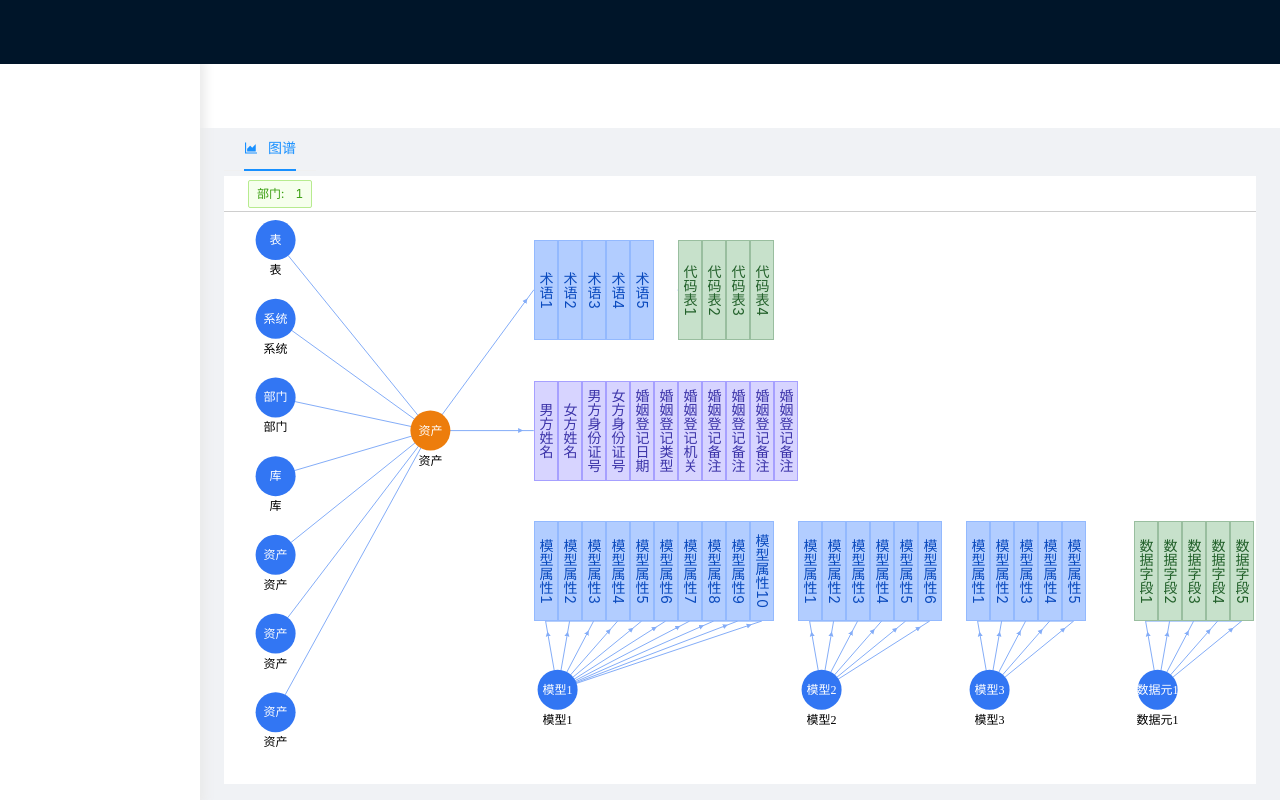
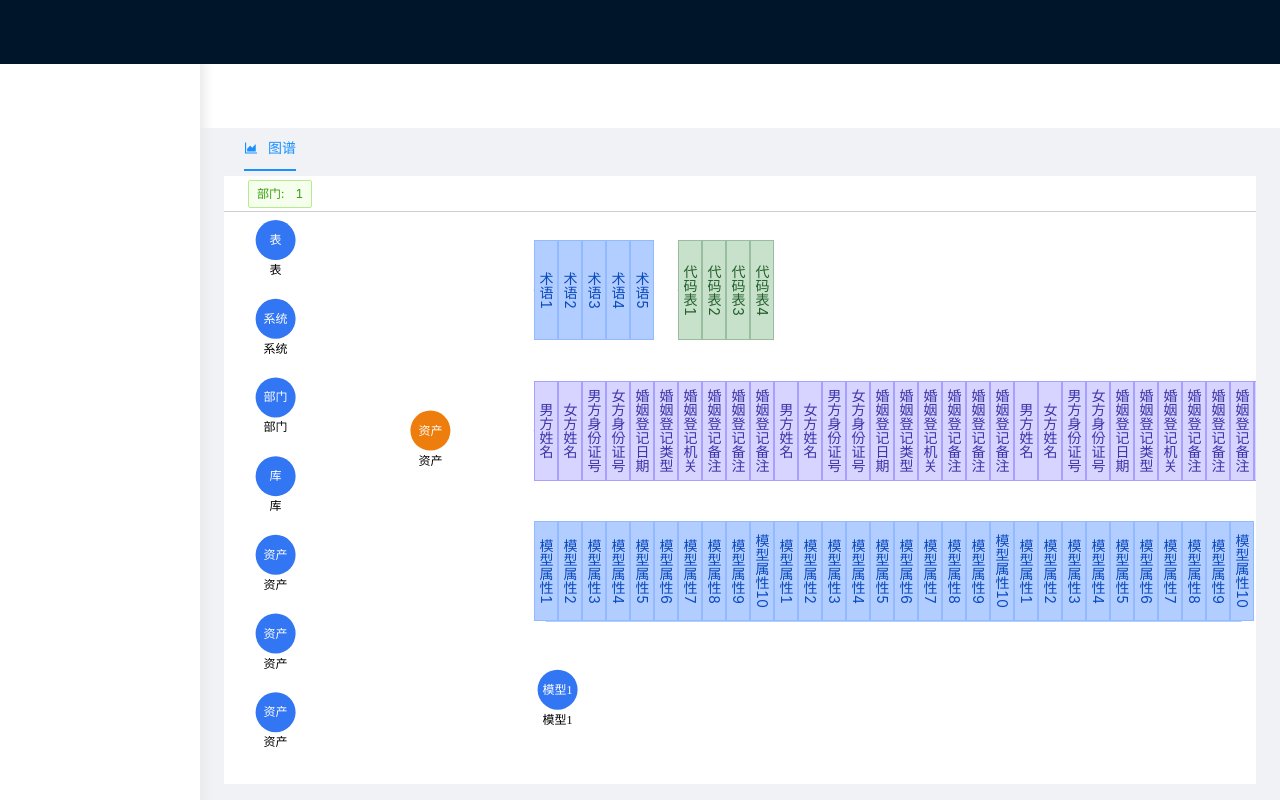
Before and after one commit to tohsaka888/network-data-platform, a React (Create React App) app: page / in a window 1280 px wide. Built offline with nearby package versions, Linux system fonts and the light colour scheme.

Commit message:
feat: update

```diff
--- a/src/d3_components/line.ts
+++ b/src/d3_components/line.ts
@@ -1,16 +1,15 @@
+import * as d3 from "d3"
 import { D3CANVAS, Point, POINT } from "./type"
 // import * as d3 from 'd3'
 
+let arrowSvg: any = null
 
-const drawLine = (container: D3CANVAS, startPoint: POINT | Point, endPoints: Point[]) => {
-  endPoints.forEach(item => {
-    const arrowSvg = container?.insert('svg', ':first-child')
-    if (item) {
-      arrowSvg?.append('defs')
+const drawArraw = (container: D3CANVAS) => {
+  arrowSvg =  container?.insert('defs', ':first-child')
     .append('marker')
     .attr('id', 'arrow')
     .attr('viewBox', '0 -5 10 12')
-        .attr('refX', (item.x || 0 - +(startPoint.x || 0)) * 0.5)
+    .attr('refX', 10)
     .attr('refY', '0')
     .attr('markerWidth', '10')
     .attr('markerHeight', '10')
@@ -20,6 +19,9 @@ const drawLine = (container: D3CANVAS, startPoint: POINT | Point, endPoints: Poi
     .append('path')
     .attr('d', 'M0,-5L10,0L0,5')
 }
+
+const drawLine = (container: D3CANVAS, startPoint: POINT | Point, endPoints: Point[]) => {
+  endPoints.forEach(item => {
     arrowSvg?.append('path')
       .attr('d', 'M ' + startPoint.x + ' ' + startPoint.y + ' L ' + item.x + ' ' + item.y)
       .attr('stroke', '#84ADF8')
@@ -29,9 +31,8 @@ const drawLine = (container: D3CANVAS, startPoint: POINT | Point, endPoints: Poi
 }
 
 const drawRectLine = (container: D3CANVAS, startPoint: POINT, endPoint: Point) => {
-  const arrowSvg = container?.insert('svg', ':first-child')
   if (startPoint) {
-    arrowSvg?.append('defs')
+    arrowSvg?.append('path')
       .append('marker')
       .attr('id', 'arrow')
       .attr('viewBox', '0 -5 20 12')
@@ -59,4 +60,4 @@ const drawHorizontalLine = (container: D3CANVAS, points: Point[]) => {
     .attr('stroke-width', '1px')
 }
 
-export { drawLine, drawRectLine, drawHorizontalLine }
+export { drawLine, drawRectLine, drawHorizontalLine, drawArraw }
--- a/src/mock/fake_data.ts
+++ b/src/mock/fake_data.ts
@@ -3,7 +3,8 @@ import { Point } from "../d3_components/type"
 const centerPoint: Point = {
   name: '资产',
   id: '0',
-  property: [{
+  property: [
+    {
       name: '表',
       id: '0'
     },
@@ -29,7 +30,8 @@ const centerPoint: Point = {
     }, {
       name: '资产',
       id: '6'
-  }]
+    },
+  ]
 }
 
 const fields: Point[] = [
@@ -71,8 +73,227 @@ const fields: Point[] = [
     name: '婚姻登记备注',
     id: '9'
   }, {
+    name: '男方姓名',
+    id: '0'
+  },
+  {
+    name: '女方姓名',
+    id: '1'
+  },
+  {
+    name: '男方身份证号',
+    id: '2'
+  },
+  {
+    name: '女方身份证号',
+    id: '3'
+  },
+  {
+    name: '婚姻登记日期',
+    id: '4'
+  },
+  {
+    name: '婚姻登记类型',
+    id: '5'
+  },
+  {
+    name: '婚姻登记机关',
+    id: '6'
+  },
+  {
     name: '婚姻登记备注',
-    id: '10'
+    id: '7'
+  }, {
+    name: '婚姻登记备注',
+    id: '8'
+  }, {
+    name: '婚姻登记备注',
+    id: '9'
+  }, {
+    name: '男方姓名',
+    id: '0'
+  },
+  {
+    name: '女方姓名',
+    id: '1'
+  },
+  {
+    name: '男方身份证号',
+    id: '2'
+  },
+  {
+    name: '女方身份证号',
+    id: '3'
+  },
+  {
+    name: '婚姻登记日期',
+    id: '4'
+  },
+  {
+    name: '婚姻登记类型',
+    id: '5'
+  },
+  {
+    name: '婚姻登记机关',
+    id: '6'
+  },
+  {
+    name: '婚姻登记备注',
+    id: '7'
+  }, {
+    name: '婚姻登记备注',
+    id: '8'
+  }, {
+    name: '婚姻登记备注',
+    id: '9'
+  }, {
+    name: '男方姓名',
+    id: '0'
+  },
+  {
+    name: '女方姓名',
+    id: '1'
+  },
+  {
+    name: '男方身份证号',
+    id: '2'
+  },
+  {
+    name: '女方身份证号',
+    id: '3'
+  },
+  {
+    name: '婚姻登记日期',
+    id: '4'
+  },
+  {
+    name: '婚姻登记类型',
+    id: '5'
+  },
+  {
+    name: '婚姻登记机关',
+    id: '6'
+  },
+  {
+    name: '婚姻登记备注',
+    id: '7'
+  }, {
+    name: '婚姻登记备注',
+    id: '8'
+  }, {
+    name: '婚姻登记备注',
+    id: '9'
+  }, {
+    name: '男方姓名',
+    id: '0'
+  },
+  {
+    name: '女方姓名',
+    id: '1'
+  },
+  {
+    name: '男方身份证号',
+    id: '2'
+  },
+  {
+    name: '女方身份证号',
+    id: '3'
+  },
+  {
+    name: '婚姻登记日期',
+    id: '4'
+  },
+  {
+    name: '婚姻登记类型',
+    id: '5'
+  },
+  {
+    name: '婚姻登记机关',
+    id: '6'
+  },
+  {
+    name: '婚姻登记备注',
+    id: '7'
+  }, {
+    name: '婚姻登记备注',
+    id: '8'
+  }, {
+    name: '婚姻登记备注',
+    id: '9'
+  }, {
+    name: '男方姓名',
+    id: '0'
+  },
+  {
+    name: '女方姓名',
+    id: '1'
+  },
+  {
+    name: '男方身份证号',
+    id: '2'
+  },
+  {
+    name: '女方身份证号',
+    id: '3'
+  },
+  {
+    name: '婚姻登记日期',
+    id: '4'
+  },
+  {
+    name: '婚姻登记类型',
+    id: '5'
+  },
+  {
+    name: '婚姻登记机关',
+    id: '6'
+  },
+  {
+    name: '婚姻登记备注',
+    id: '7'
+  }, {
+    name: '婚姻登记备注',
+    id: '8'
+  }, {
+    name: '婚姻登记备注',
+    id: '9'
+  }, {
+    name: '男方姓名',
+    id: '0'
+  },
+  {
+    name: '女方姓名',
+    id: '1'
+  },
+  {
+    name: '男方身份证号',
+    id: '2'
+  },
+  {
+    name: '女方身份证号',
+    id: '3'
+  },
+  {
+    name: '婚姻登记日期',
+    id: '4'
+  },
+  {
+    name: '婚姻登记类型',
+    id: '5'
+  },
+  {
+    name: '婚姻登记机关',
+    id: '6'
+  },
+  {
+    name: '婚姻登记备注',
+    id: '7'
+  }, {
+    name: '婚姻登记备注',
+    id: '8'
+  }, {
+    name: '婚姻登记备注',
+    id: '9'
   }
 ]
 
@@ -205,7 +426,67 @@ const models: Point[] = [
       }, {
         name: '模型属性5',
         id: '4'
-      },{
+      }, {
+        name: '模型属性6',
+        id: '6'
+      }, {
+        name: '模型属性7',
+        id: '7'
+      }, {
+        name: '模型属性8',
+        id: '8'
+      }, {
+        name: '模型属性9',
+        id: '9'
+      }, {
+        name: '模型属性10',
+        id: '10'
+      }, {
+        name: '模型属性1',
+        id: '0'
+      }, {
+        name: '模型属性2',
+        id: '1'
+      }, {
+        name: '模型属性3',
+        id: '2'
+      }, {
+        name: '模型属性4',
+        id: '3'
+      }, {
+        name: '模型属性5',
+        id: '4'
+      }, {
+        name: '模型属性6',
+        id: '6'
+      }, {
+        name: '模型属性7',
+        id: '7'
+      }, {
+        name: '模型属性8',
+        id: '8'
+      }, {
+        name: '模型属性9',
+        id: '9'
+      }, {
+        name: '模型属性10',
+        id: '10'
+      }, {
+        name: '模型属性1',
+        id: '0'
+      }, {
+        name: '模型属性2',
+        id: '1'
+      }, {
+        name: '模型属性3',
+        id: '2'
+      }, {
+        name: '模型属性4',
+        id: '3'
+      }, {
+        name: '模型属性5',
+        id: '4'
+      }, {
         name: '模型属性6',
         id: '6'
       }, {
@@ -241,9 +522,6 @@ const models: Point[] = [
       }, {
         name: '模型属性5',
         id: '4'
-      }, {
-        name: '模型属性6',
-        id: '6'
       }
     ]
   }, {
--- a/src/pages/DataCanvas.tsx
+++ b/src/pages/DataCanvas.tsx
@@ -4,6 +4,7 @@ import React, { useCallback, useEffect, useMemo, useRef } from "react";
 import SelectArea from "../components/SelectArea";
 import { createCanvas } from "../d3_components/canvas";
 import {
+  drawArraw,
   drawHorizontalLine,
   drawLine,
   drawRectLine,
@@ -341,6 +342,7 @@ function DataCanvas({
     drawHorizontalLine(containerRef.current, terms);
     drawHorizontalLine(containerRef.current, fields);
     drawHorizontalLine(containerRef.current, codeTables);
+    drawArraw(containerRef.current);
   }, [containerHeight, containerWidth, startPoint]);
   return (
     <Content style={{ padding: "0px 24px" }}>
```
Lines whose indentation alone changed are shown as unchanged.
